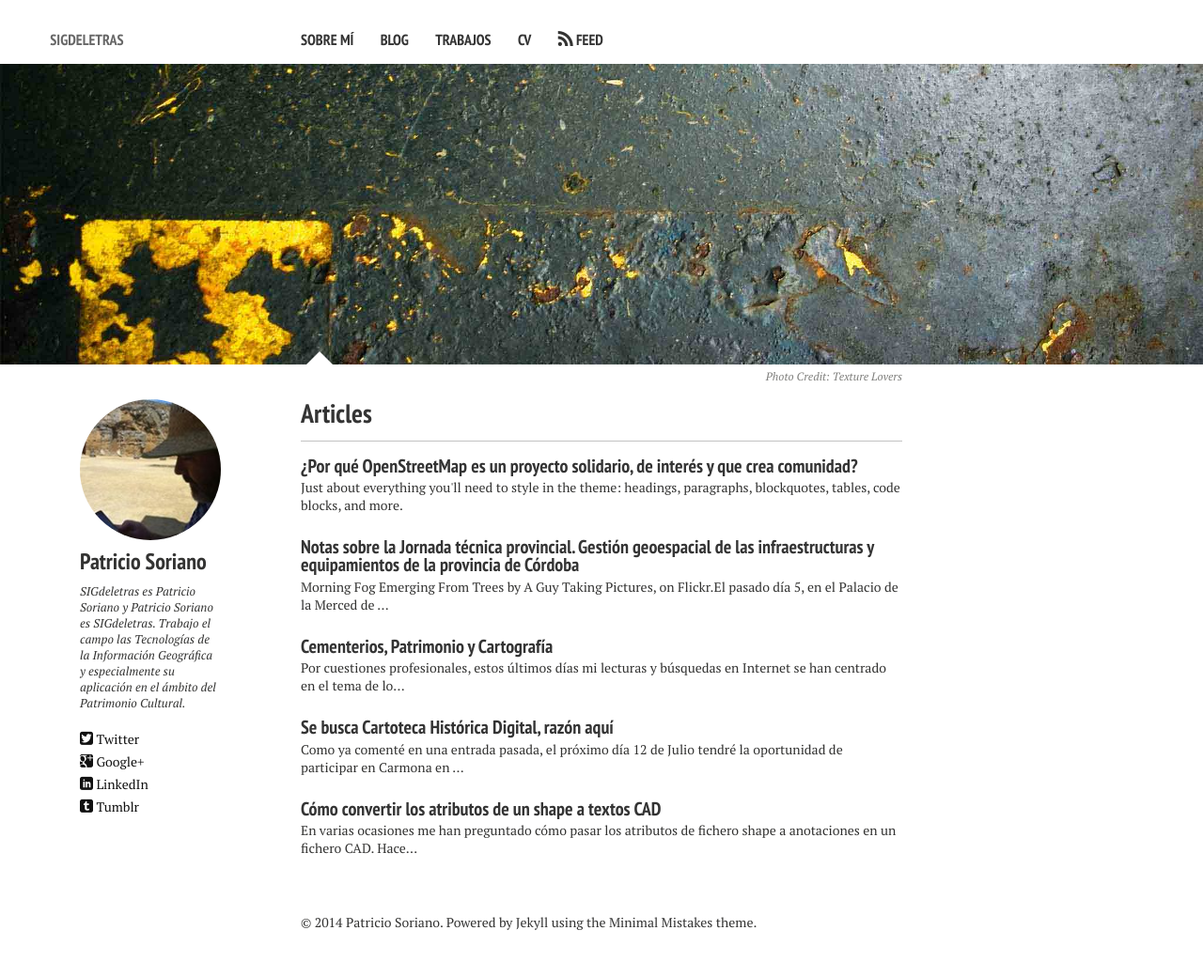
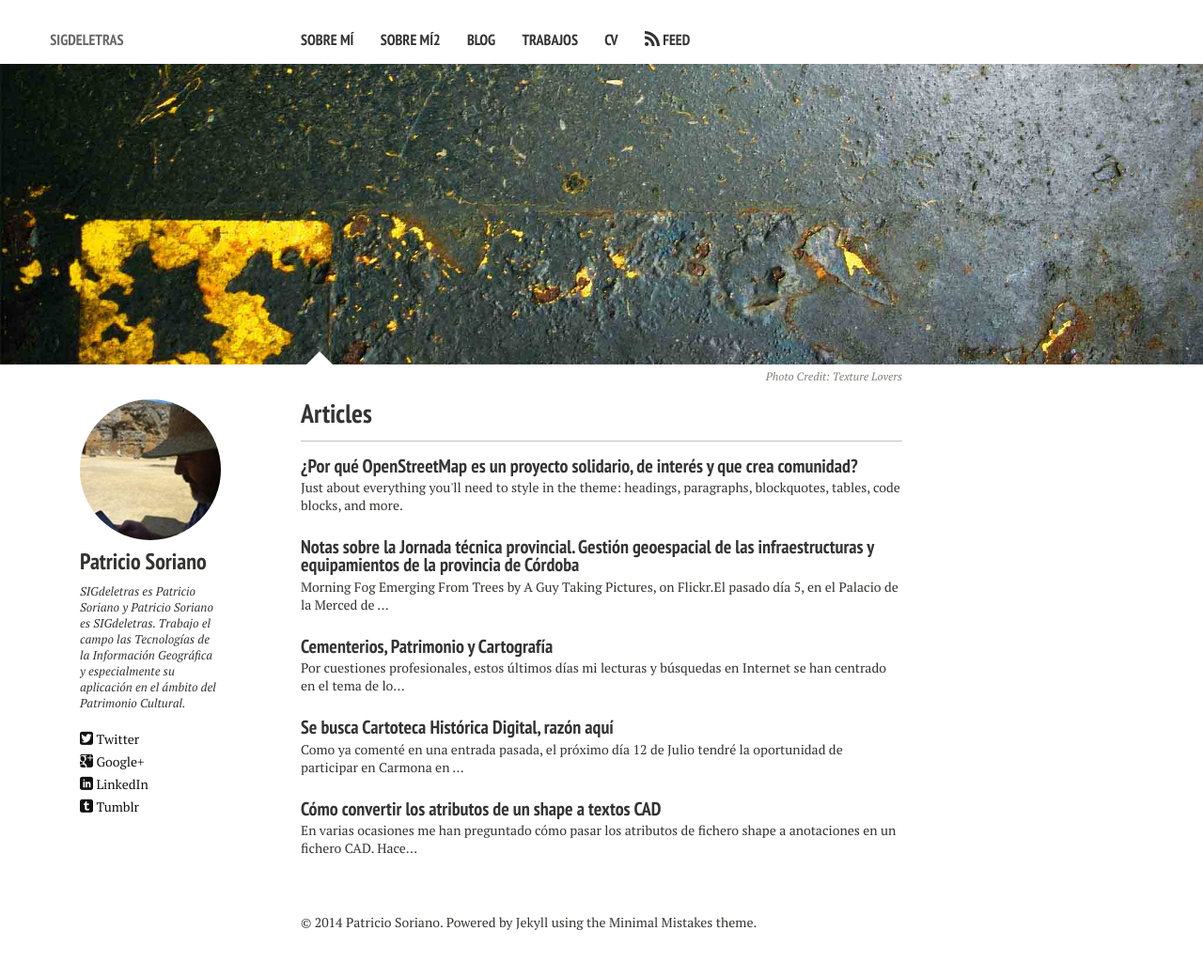
Before and after one commit to focks/minimal-1, a Jekyll site: the page built from index.md, in a window 1280 px wide. Shown: the whole page at 94% size. Built offline with Jekyll 4.4.1, drawn with Linux system fonts in a browser that asks for light colours; nearby versions of some CDN libraries.

Commit message:
Update _config.yml

```diff
--- a/_config.yml
+++ b/_config.yml
@@ -30,6 +30,8 @@ bing_verify:
 links:
   - title: Sobre mí
     url: /about/
+  - title: Sobre mí2
+    url: /aboutme/
   - title: Blog
     url: /articles/
     #url: /articles/
```
